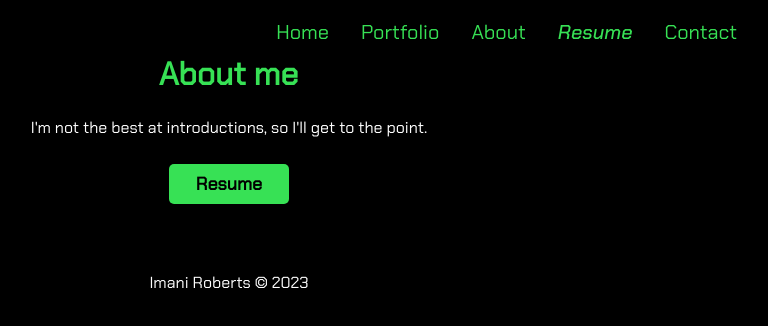
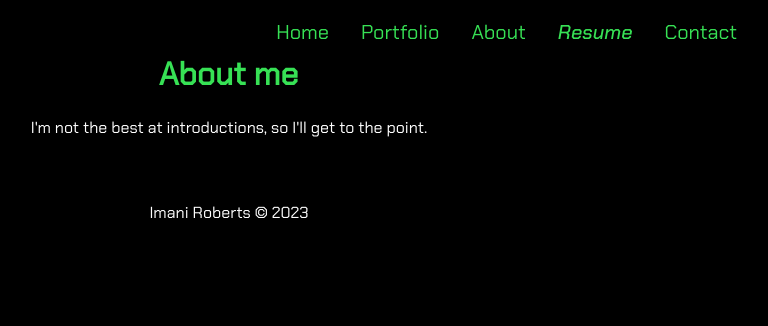
Before and after one commit to imanidev/portfolio-site, a React (Vite) app: page /about in a window 1280 px wide. Shown: the top 326 px of the page, without its empty margins (411-1179 px from the left). Built offline with nearby package versions, Linux system fonts and the light colour scheme.

Commit message:
removed resume button

```diff
--- a/src/pages/About.jsx
+++ b/src/pages/About.jsx
@@ -9,9 +9,6 @@ const About = () => {
        <div className='bio-container'>
       <p>I'm not the best at introductions, so I'll get to the point.</p>
       </div>
-      <button className="resume-btn" onClick={() => window.open('/public/assets/Resume/Resume.pdf')}>
-  <i className="resume_download" aria-hidden="true"></i>Resume
-</button>
       </div>
   )
 }
```
